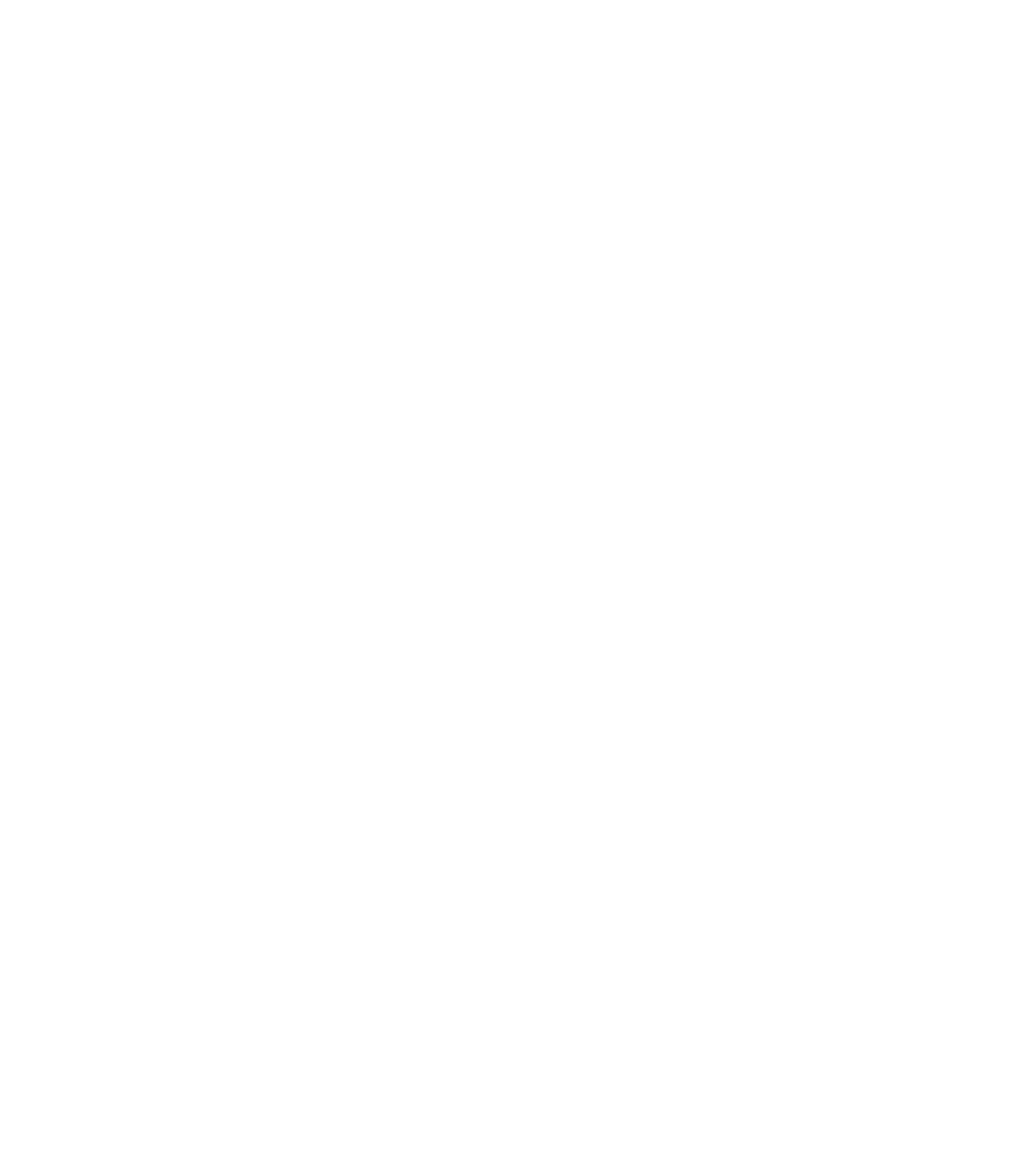
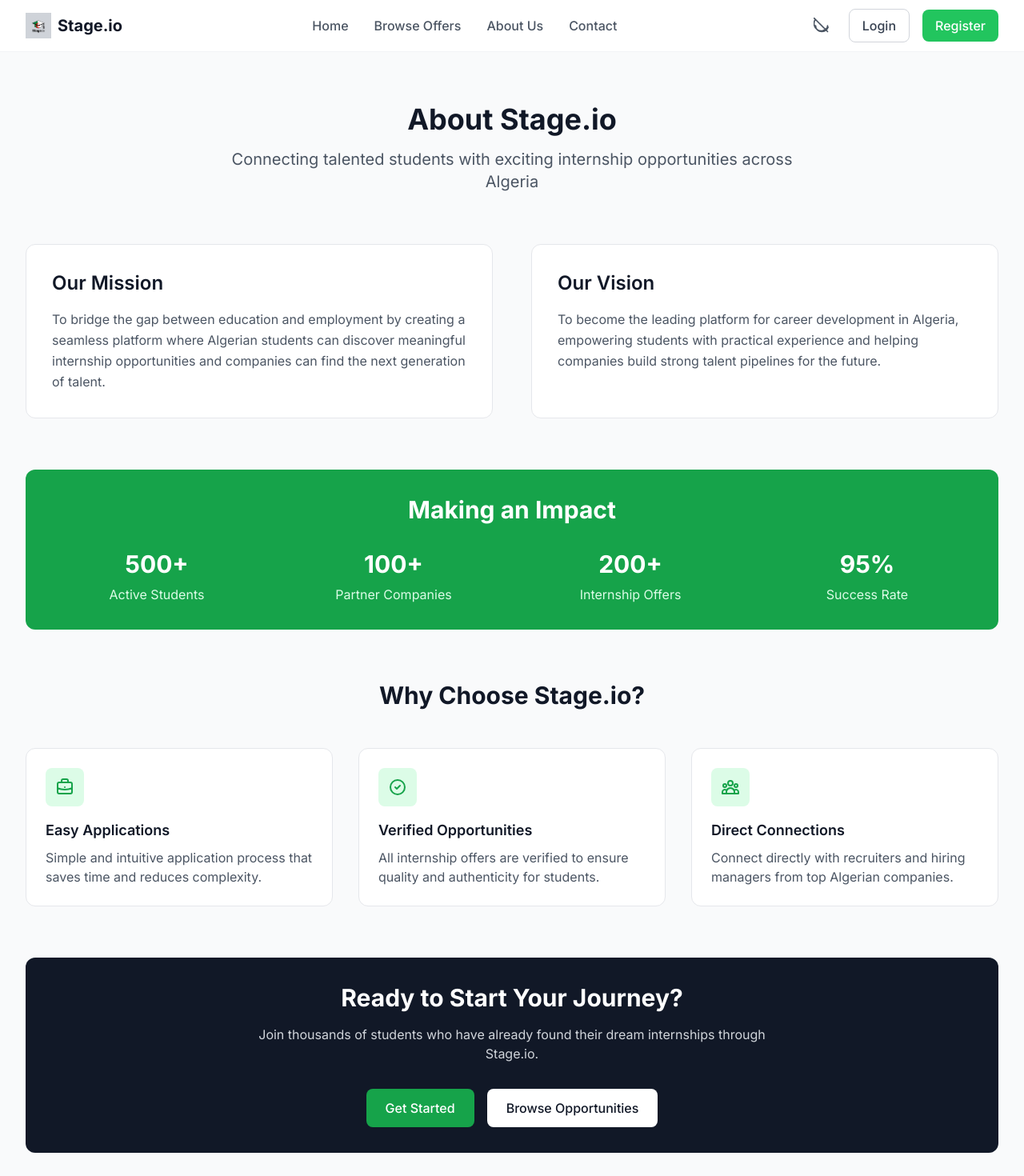
Before and after one commit to Taki511/frontend1, a Vue app: page /about in a window 1280 px wide. Before the commit this address had no page. Shown: the top 1470 px of the page at 80% size. Before the commit the page ends 800 px from the top, so only its background shows below. Built offline with nearby package versions, Linux system fonts and the light colour scheme; the HTML template or start-up script is replaced by a standard one.

Commit message:
about-us

```diff
--- a/src/components/Navbar.vue
+++ b/src/components/Navbar.vue
@@ -61,6 +61,12 @@
             class="text-gray-600 hover:text-primary-600 font-medium transition-colors"
           >
             Browse Offers
+          </router-link>
+          <router-link
+            to="/about"
+            class="text-gray-600 hover:text-primary-600 font-medium transition-colors"
+          >
+            About Us
           </router-link>
           <router-link
             to="/contact"
@@ -205,6 +211,13 @@
           Browse Offers
         </router-link>
         <router-link
+          to="/about"
+          class="block px-3 py-2 text-gray-600 hover:text-primary-600 hover:bg-primary-50 rounded-md"
+          @click="isMenuOpen = false"
+        >
+          About Us
+        </router-link>
+        <router-link
           to="/contact"
           class="block px-3 py-2 text-gray-600 hover:text-primary-600 hover:bg-primary-50 rounded-md"
           @click="isMenuOpen = false"
--- a/src/router/index.ts
+++ b/src/router/index.ts
@@ -40,6 +40,11 @@
       path: '/offers',
       name: 'browse-offers',
       component: () => import('../views/BrowseOffersView.vue'),
+    },
+    {
+      path: '/about',
+      name: 'about',
+      component: () => import('../views/AboutView.vue'),
     },
     {
       path: '/contact',
--- /dev/null
+++ b/src/views/AboutView.vue
@@ -0,0 +1,134 @@
+<script setup lang="ts">
+import Navbar from '../components/Navbar.vue'
+import Footer from '../components/Footer.vue'
+</script>
+
+<template>
+  <div class="min-h-screen bg-gray-50">
+    <Navbar />
+
+    <main class="py-16">
+      <div class="max-w-7xl mx-auto px-4 sm:px-6 lg:px-8">
+        <!-- Hero Section -->
+        <div class="text-center mb-16">
+          <h1 class="text-4xl font-bold text-gray-900 mb-4">About Stage.io</h1>
+          <p class="text-xl text-gray-600 max-w-3xl mx-auto">
+            Connecting talented students with exciting internship opportunities across Algeria
+          </p>
+        </div>
+
+        <!-- Mission Section -->
+        <div class="grid grid-cols-1 lg:grid-cols-2 gap-12 mb-16">
+          <div class="bg-white rounded-xl border border-gray-200 p-8">
+            <h2 class="text-2xl font-semibold text-gray-900 mb-4">Our Mission</h2>
+            <p class="text-gray-600 leading-relaxed">
+              To bridge the gap between education and employment by creating a seamless platform where
+              Algerian students can discover meaningful internship opportunities and companies can find
+              the next generation of talent.
+            </p>
+          </div>
+
+          <div class="bg-white rounded-xl border border-gray-200 p-8">
+            <h2 class="text-2xl font-semibold text-gray-900 mb-4">Our Vision</h2>
+            <p class="text-gray-600 leading-relaxed">
+              To become the leading platform for career development in Algeria, empowering students
+              with practical experience and helping companies build strong talent pipelines for the future.
+            </p>
+          </div>
+        </div>
+
+        <!-- Stats Section -->
+        <div class="bg-green-600 rounded-xl p-8 mb-16">
+          <div class="text-center mb-8">
+            <h2 class="text-3xl font-bold text-white">Making an Impact</h2>
+          </div>
+          <div class="grid grid-cols-1 md:grid-cols-4 gap-8">
+            <div class="text-center">
+              <div class="text-3xl font-bold text-white mb-2">500+</div>
+              <div class="text-green-100">Active Students</div>
+            </div>
+            <div class="text-center">
+              <div class="text-3xl font-bold text-white mb-2">100+</div>
+              <div class="text-green-100">Partner Companies</div>
+            </div>
+            <div class="text-center">
+              <div class="text-3xl font-bold text-white mb-2">200+</div>
+              <div class="text-green-100">Internship Offers</div>
+            </div>
+            <div class="text-center">
+              <div class="text-3xl font-bold text-white mb-2">95%</div>
+              <div class="text-green-100">Success Rate</div>
+            </div>
+          </div>
+        </div>
+
+        <!-- Features Section -->
+        <div class="mb-16">
+          <h2 class="text-3xl font-bold text-gray-900 text-center mb-12">Why Choose Stage.io?</h2>
+          <div class="grid grid-cols-1 md:grid-cols-3 gap-8">
+            <div class="bg-white rounded-xl border border-gray-200 p-6">
+              <div class="w-12 h-12 bg-green-100 rounded-lg flex items-center justify-center mb-4">
+                <svg class="w-6 h-6 text-green-600" fill="none" viewBox="0 0 24 24" stroke="currentColor" stroke-width="2">
+                  <path stroke-linecap="round" stroke-linejoin="round" d="M21 13.255A23.931 23.931 0 0112 15c-3.183 0-6.22-.62-9-1.745M16 6V4a2 2 0 00-2-2h-4a2 2 0 00-2 2v2m4 6h.01M5 20h14a2 2 0 002-2V8a2 2 0 00-2-2H5a2 2 0 00-2 2v10a2 2 0 002 2z" />
+                </svg>
+              </div>
+              <h3 class="text-lg font-semibold text-gray-900 mb-2">Easy Applications</h3>
+              <p class="text-gray-600">
+                Simple and intuitive application process that saves time and reduces complexity.
+              </p>
+            </div>
+
+            <div class="bg-white rounded-xl border border-gray-200 p-6">
+              <div class="w-12 h-12 bg-green-100 rounded-lg flex items-center justify-center mb-4">
+                <svg class="w-6 h-6 text-green-600" fill="none" viewBox="0 0 24 24" stroke="currentColor" stroke-width="2">
+                  <path stroke-linecap="round" stroke-linejoin="round" d="M9 12l2 2 4-4m6 2a9 9 0 11-18 0 9 9 0 0118 0z" />
+                </svg>
+              </div>
+              <h3 class="text-lg font-semibold text-gray-900 mb-2">Verified Opportunities</h3>
+              <p class="text-gray-600">
+                All internship offers are verified to ensure quality and authenticity for students.
+              </p>
+            </div>
+
+            <div class="bg-white rounded-xl border border-gray-200 p-6">
+              <div class="w-12 h-12 bg-green-100 rounded-lg flex items-center justify-center mb-4">
+                <svg class="w-6 h-6 text-green-600" fill="none" viewBox="0 0 24 24" stroke="currentColor" stroke-width="2">
+                  <path stroke-linecap="round" stroke-linejoin="round" d="M17 20h5v-2a3 3 0 00-5.356-1.857M17 20H7m10 0v-2c0-.656-.126-1.283-.356-1.857M7 20H2v-2a3 3 0 015.356-1.857M7 20v-2c0-.656.126-1.283.356-1.857m0 0a5.002 5.002 0 019.288 0M15 7a3 3 0 11-6 0 3 3 0 016 0zm6 3a2 2 0 11-4 0 2 2 0 014 0zM7 10a2 2 0 11-4 0 2 2 0 014 0z" />
+                </svg>
+              </div>
+              <h3 class="text-lg font-semibold text-gray-900 mb-2">Direct Connections</h3>
+              <p class="text-gray-600">
+                Connect directly with recruiters and hiring managers from top Algerian companies.
+              </p>
+            </div>
+          </div>
+        </div>
+
+
+        <!-- CTA Section -->
+        <div class="bg-gray-900 rounded-xl p-8 text-center">
+          <h2 class="text-3xl font-bold text-white mb-4">Ready to Start Your Journey?</h2>
+          <p class="text-gray-300 mb-8 max-w-2xl mx-auto">
+            Join thousands of students who have already found their dream internships through Stage.io.
+          </p>
+          <div class="flex flex-col sm:flex-row gap-4 justify-center">
+            <router-link
+              to="/register"
+              class="px-6 py-3 bg-green-600 text-white font-medium rounded-lg hover:bg-green-700 transition-colors"
+            >
+              Get Started
+            </router-link>
+            <router-link
+              to="/offers"
+              class="px-6 py-3 bg-white text-gray-900 font-medium rounded-lg hover:bg-gray-100 transition-colors"
+            >
+              Browse Opportunities
+            </router-link>
+          </div>
+        </div>
+      </div>
+    </main>
+
+    <Footer />
+  </div>
+</template>
```
